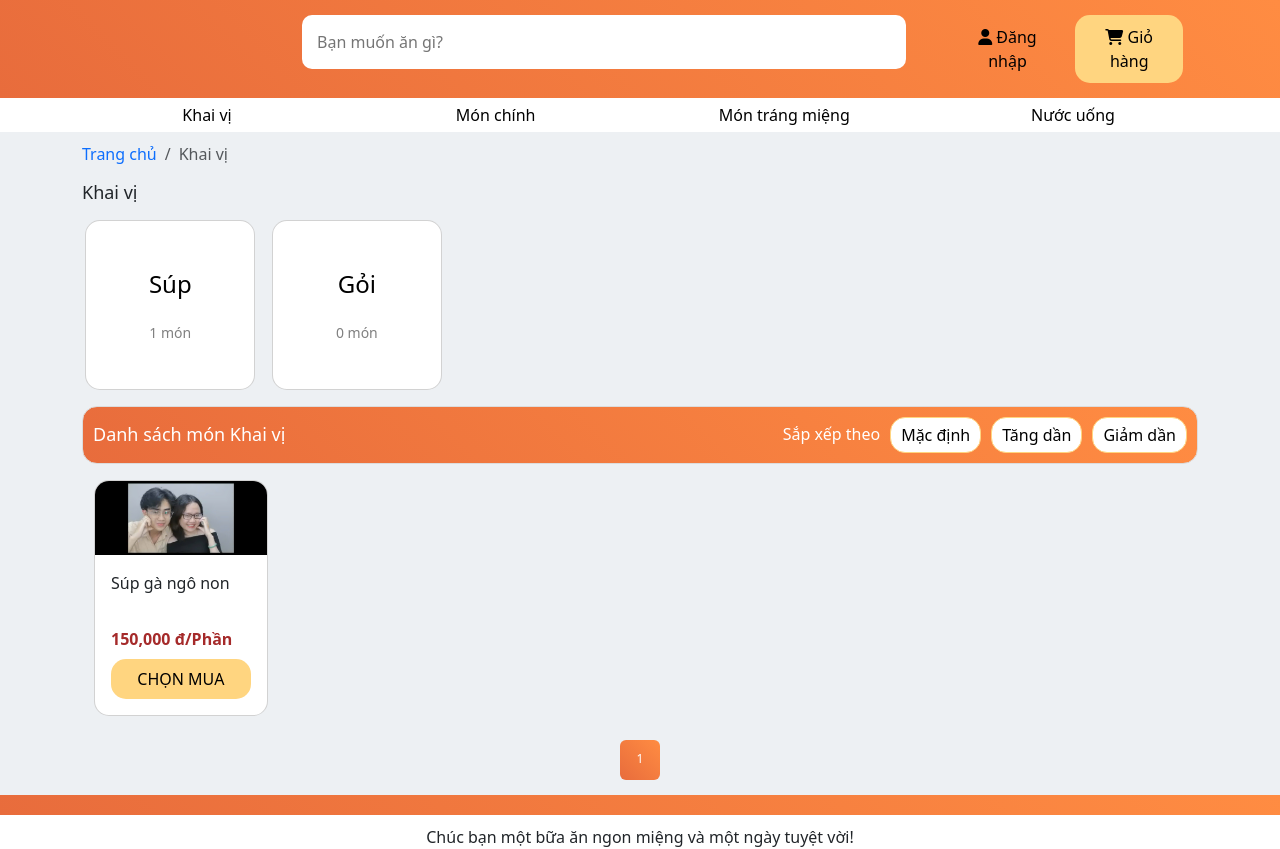
After one commit to MyHuyenGroup11/IE221.P11_Gr17, a Django app: a page that uses myWeb/products/templates/base.html in a window 1280 px wide; the page is wider, and only the part inside the window is pictured. The commit adds this page. Run offline with Django 5.2, Linux system fonts and the light colour scheme; data comes from the database, SQL or seed files in the repository; both versions use the stored data as it was after the commit; some libraries are stand-ins or nearby versions.

Commit message:
Trang ds món ăn cấp 1 + render dữ liệu

```diff
--- /dev/null
+++ b/myWeb/products/templates/PList_Lv1.html
@@ -0,0 +1,113 @@
+{% extends 'base.html' %}
+
+{% load static %}
+{% block content %}
+
+<link rel="stylesheet" href="{% static 'css/product_page_style.css' %}">
+<section class="bread-crumb">
+    <div class="container">
+        <nav aria-label="breadcrumb">
+            <ol class="breadcrumb">
+                {% for item in breadcrumb %}
+                    {% if forloop.last %}
+                        <li class="breadcrumb-item active" aria-current="page">{{ item.name }}</li>
+                    {% else %}
+                        <li class="breadcrumb-item"><a href="{{ item.url }}">{{ item.name }}</a></li>
+                    {% endif %}
+                {% endfor %}
+            </ol>
+        </nav>
+    </div>
+</section>
+
+<section class="categories">
+    <div class="container">
+        <h1>{{ cate_lv1.cate_1 }}</h1>
+        <div class="grid">
+            {% for category in categories_lv2 %}
+            <a href="#">
+                <div class="card">
+                    <div class="card-body">
+                        <p class="name-cate">{{ category.cate_2 }}</p>
+                        <p class="num-product">{{ category.num_products }} món</p>
+                    </div>
+                </div>
+            </a>
+            {% endfor %}
+        </div>
+    </div>
+</section>
+
+    <section class="product-list">
+        <div class="container">
+            <div class="product-header">
+                <div class="grid">
+                    <h1>Danh sách món {{cate_lv1.cate_1}}</h1>
+                    <div class="sort">
+                        <h2>Sắp xếp theo</h2>
+                        <button id="sort-default">Mặc định</button>
+                        <button id="sort-asc">Tăng dần</button>
+                        <button id="sort-desc">Giảm dần</button>
+
+                    </div>
+                </div>
+            </div>
+            <div class="filter-and-product-cards">
+                <div class="container">
+                    <div class="product-cards">
+                        <div class="grid" id="product-list">
+                            {% for product in page_obj %}
+                            <div class="card">
+                                <img src="{{ product.avatar_url }}" class="card-img-top" alt="{{product.prod_name}}">
+                                <div class="card-body">
+                                    <h5 class="card-title line-clamp">
+                                        {{product.prod_name}}
+                                    </h5>
+                                    <div class="product-info">
+                                        <p class="price">{{product.prod_price_formatted}} đ/Phần</p>
+                                    </div>
+                                    <button>CHỌN MUA</button>
+                                </div>
+                            </div>
+                            {% endfor %}
+                        </div>
+                    </div>
+
+                    <!-- Phân trang -->
+                    <div class="PhanTrang">
+                        <nav aria-label="Page navigation" class="mt-4">
+                            <ul class="pagination justify-content-center">
+                                {% if page_obj.has_previous %}
+                                <li class="page-item">
+                                    <a class="page-link" href="?page={{ page_obj.previous_page_number }}" aria-label="Previous">
+                                        <span aria-hidden="true">&laquo;</span>
+                                    </a>
+                                </li>
+                                {% endif %}
+
+                                {% for num in page_range %}
+                                    {% if num == '...' %}
+                                        <li class="page-item disabled"><span class="page-link">...</span></li>
+                                    {% else %}
+                                        <li class="page-item {% if page_obj.number == num %}active{% endif %}">
+                                            <a class="page-link" href="?page={{ num }}">{{ num }}</a>
+                                        </li>
+                                    {% endif %}
+                                {% endfor %}
+
+                                {% if page_obj.has_next %}
+                                <li class="page-item">
+                                    <a class="page-link" href="?page={{ page_obj.next_page_number }}" aria-label="Next">
+                                        <span aria-hidden="true">&raquo;</span>
+                                    </a>
+                                </li>
+                                {% endif %}
+                            </ul>
+                        </nav>
+                    </div>
+                </div>
+            </div>
+        </div>
+    </section>
+
+{% endblock %}
--- a/myWeb/products/templates/base.html
+++ b/myWeb/products/templates/base.html
@@ -52,7 +52,7 @@
             <ul>
                 {% for data in categories_data %}
                     <li class="dropdown">
-                        <a href="#">
+                        <a href="{% url 'categories_products' data.cate_lv1.cate_1 %}">
                             {{ data.cate_lv1.cate_1 }}
                         </a>
                         <div class="dropdown-content">
--- a/myWeb/products/urls.py
+++ b/myWeb/products/urls.py
@@ -3,7 +3,9 @@ from django.urls import path, include
 from . import views
 
 urlpatterns = [
-    path('', views.TrangChu, name='TrangChu')
+    path('', views.TrangChu, name='TrangChu'),
+
+    path('<str:cate_lv1_name>/', views.PList_Lv1, name='categories_products'),
 ]
 
 # setting url của hình ảnh
--- a/myWeb/products/views.py
+++ b/myWeb/products/views.py
@@ -1,13 +1,13 @@
-from django.shortcuts import render
+from django.shortcuts import get_object_or_404, render
 from django.http import HttpResponse
 from .models import *
-
+from django.core.paginator import Paginator
 # Create your views here.
 def TrangChu(request):
     # Lấy 6 món ăn
     products = Product.objects.all()
 
-    # Lấy sản phẩm và gắn URL của ảnh avatar vào từng sản phẩm
+    # Lấy món ăn và gắn URL của ảnh avatar vào từng món ăn
     for product in products:
         avatar = Product_Image.objects.filter(prod_name=product, is_avatar=True).first()
         product.avatar_url = avatar.ImageURL if avatar else None
@@ -15,12 +15,12 @@ def TrangChu(request):
      # Định dạng giá
         product.prod_price_formatted = "{:,.0f}".format(product.prod_price)
 
-    # Cập nhật số lượng sản phẩm cho tất phân loại 2
+    # Cập nhật số lượng món ăn cho tất phân loại 2
     categories_lv2 = Category_lv2.objects.all()
     for category in categories_lv2:
         category.update_num_products()
 
-    # Lấp top 14 phân loại 2 có nhiều sản phẩm nhất
+    # Lấp top 14 phân loại 2 có nhiều món ăn nhất
     top_categories = Category_lv2.objects.all().order_by('-num_products')[:14]
 
     context = {
@@ -28,3 +28,65 @@ def TrangChu(request):
         'top_categories': top_categories,
     }
     return render(request, 'TrangChu.html', context)
+
+def PList_Lv1(request, cate_lv1_name):
+    # Lấy danh mục cấp 1 dựa trên tên
+    cate_lv1 = get_object_or_404(Category_lv1, cate_1=cate_lv1_name)
+
+    # Lấy danh sách các danh mục cấp 2 thuộc danh mục cấp 1
+    categories_lv2 = Category_lv2.objects.filter(cate_1=cate_lv1)
+
+    # Lấy món ăn thuộc danh mục cấp 2
+    products = Product.objects.filter(prod_cate_lv2__in=categories_lv2)
+
+    # Cập nhật số lượng món ăn của từng category_lv2
+    for cate_lv2 in categories_lv2:
+        cate_lv2.update_num_products()
+
+    # Lấy món ăn và gắn URL của ảnh avatar vào từng món ăn
+    for product in products:
+        avatar = Product_Image.objects.filter(prod_name=product, is_avatar=True).first()
+        product.avatar_url = avatar.ImageURL if avatar else None
+
+        # Định dạng giá
+        product.prod_price_formatted = "{:,.0f}".format(product.prod_price)  # xxx.xxx
+
+    # Cập nhật breadcrumb
+    breadcrumb = [
+        {"name": "Trang chủ", "url": "/"},
+        {"name": cate_lv1.cate_1, "url": f"/{cate_lv1.cate_1}/"}
+    ]
+
+    # Phân trang với 12 món ăn mỗi trang
+    paginator = Paginator(products, 12)
+    page_number = request.GET.get('page')
+    page_obj = paginator.get_page(page_number)
+
+    # Xử lý hiển thị phân trang rút gọn
+    total_pages = paginator.num_pages
+    current_page = page_obj.number
+    if total_pages <= 7:
+        page_range = paginator.page_range
+    else:
+        if current_page <= 4:
+            page_range = list(range(1, 6)) + ['...'] + [total_pages]
+        elif current_page > total_pages - 4:
+            page_range = [1] + ['...'] + list(range(total_pages - 4, total_pages + 1))
+        else:
+            page_range = (
+                [1] + ['...']
+                + list(range(current_page - 1, current_page + 2))
+                + ['...']
+                + [total_pages]
+            )
+
+    # Cập nhật context
+    context = {
+        'cate_lv1': cate_lv1,
+        'categories_lv2': categories_lv2,
+        'page_obj': page_obj,
+        'page_range': page_range,
+        'breadcrumb': breadcrumb
+    }
+
+    return render(request, 'PList_Lv1.html', context)
--- a/myWeb/static/css/base.css
+++ b/myWeb/static/css/base.css
@@ -98,7 +98,6 @@ button {
 nav {
     background-color: white;
     margin-bottom: 10px;
-    box-shadow: 0px 4px 20px rgba(0, 0, 0, 0.2);
 }
 
 nav ul {
--- /dev/null
+++ b/myWeb/static/css/product_page_style.css
@@ -0,0 +1,260 @@
+
+ /* Category Card */
+
+ .categories .grid {
+    display:grid;
+    grid-template-columns: 1fr 1fr 1fr 1fr 1fr 1fr 1fr;
+    gap: 10px;
+    place-items: center;
+    width: 1296px;
+}
+
+.categories h1 {
+    font-size: 18px;
+    margin-bottom: 16px;
+}
+
+.categories .card {
+    background-color: white;
+    border-radius: 15px;
+    padding: 0;
+    display: flex;
+    width: 170px;
+    height: 170px;
+}
+
+.categories .card-body {
+    padding: 0;
+    display: flex;
+    flex-direction: column;
+    justify-content: center;
+    align-items: center;
+}
+
+.categories .card .card-body h5 {
+    font-size: 14px;
+    margin-top: 0;
+    margin-bottom: 4px;
+    text-align: center;
+}
+
+.categories .card .card-body .num-product {
+    font-size: 14px;
+    margin-top: 4px;
+    margin-bottom: 0px;
+    color: grey;
+}
+
+.categories .card .card-body .name-cate {
+    color: black;
+    font-size: 24px;
+}
+
+/* Product Header */
+.product-header {
+    margin-bottom: 16px;
+    margin-top: 16px;
+    background: linear-gradient(45deg, #E86C3C, #FF8C42);
+    border-radius: 15px;
+    color: white;
+    border: 1px solid gainsboro;
+}
+.product-header .sort {
+    display: flex;
+    gap: 10px;
+    justify-content: flex-end;
+    align-items: center;
+}
+.sort h2 {
+    font-size: 16px;
+    margin-bottom: 0;
+}
+.product-header .grid h1 {
+    font-size: 18px;
+    margin-bottom: 0;
+
+}
+.product-header .grid {
+    display: grid;
+    grid-template-columns: auto auto;
+    align-items: center;
+    padding: 10px;
+}
+
+/* Card of product */
+.card {
+    border-radius: 15px;
+    overflow: hidden;
+}
+
+.product-cards .card {
+    display: grid;
+}
+
+.card-img-top {
+    width: 100%;
+    height: 100%;
+    object-fit: contain;
+}
+
+.card-title {
+    font-size: 16px;
+    display: -webkit-box;              /* Bật chế độ flex cho line clamp */
+    -webkit-line-clamp: 1;            /* Hiển thị tối đa 2 dòng */
+    -webkit-box-orient: vertical;     /* Đặt hướng cho box */
+    overflow: hidden;                 /* Ẩn phần thừa nếu vượt quá */
+    text-overflow: ellipsis;          /* Thêm dấu "..." nếu nội dung bị cắt */
+    line-height: 1.5;                 /* Khoảng cách giữa các dòng */
+    min-height: calc(1.5em * 2);      /* Đảm bảo chiều cao 2 dòng (1.5em mỗi dòng) */
+}
+
+.product-cards .card .card-body button {
+    display: block;
+    margin: 8px auto 0;
+    width: 100%;
+    padding: 8px 16px;
+}
+.price {
+    font-size: 16px;
+
+    font-weight: bold;
+
+    color: brown;
+
+    margin: 2px 0;
+
+}
+
+.rate,
+.sold {
+    margin-bottom: auto;
+
+    font-size: 14px;
+    color: rgb(91, 91, 91);
+    margin: 0 4px;
+}
+
+.fa-heart {
+    color: rgb(91, 91, 91);
+    margin-right: 4px;
+}
+
+.vertical-line {
+    margin-bottom: auto;
+    margin-top: -1px;
+    font-size: 14px;
+    color: rgb(91, 91, 91);
+    margin: none;
+}
+
+.price del {
+    color: rgb(91, 91, 91);
+    min-height: 1em; /* Điều chỉnh chiều cao tối thiểu để giữ dòng trống */
+    display: inline-block; /* Đảm bảo `del` có thể áp dụng chiều cao */
+}
+
+
+/* Filter */
+.filter {
+    background-color: white;
+    border-radius: 15px;
+    border: 1px solid #ccc;
+    padding: 0 16px 0 16px;
+    width: 319px;
+    height: 250px;
+    /* position: sticky;
+    top: 10px; */
+}
+
+.filter h1 {
+    font-size: 18px;
+    padding: 16px 0 16px 0;
+    margin-bottom: 0;
+}
+.filter .fa {
+    margin-right: 10px;
+}
+
+.filter h2 {
+    font-size: 16px;
+}
+
+.filter-by-price, .filter-by-brand {
+    padding: 16px 0 16px 0;
+    border-top: 1px solid gainsboro;
+}
+
+
+/* Product List */
+.product-cards .grid {
+    display: grid;
+    grid-template-columns: 1fr 1fr 1fr 1fr 1fr 1fr;
+    gap: 10px;
+    width: auto;
+}
+
+
+/* Pagination */
+.PhanTrang nav {
+    background: transparent;
+    box-shadow: none;
+}
+
+.PhanTrang nav ul li {
+    width: 40px;  /* Thu nhỏ kích thước các nút phân trang */
+    padding: 0px; /* Thu gọn padding */
+    text-align: center;
+    font-size: 12px; /* Giảm kích thước font chữ */
+}
+
+.PhanTrang ul li a {
+    color: black;
+    width: 100%;
+    height: 40px;
+    font-size: 12px; /* Giảm kích thước font chữ của liên kết */
+    padding: 10px;
+    margin-bottom: 5px;
+}
+
+
+
+/* Styles for sorting buttons */
+.sort button {
+    background-color: white;
+    border: 1px solid #FFD580; /* Border color */
+    color: black; /* Text color */
+    padding: 5px 10px;
+    cursor: pointer;
+    transition: background-color 0.3s, color 0.3s;
+}
+
+.sort button.active {
+    background-color: #FFD580;
+    color: black;
+}
+
+/* Styles for sorting buttons when clicked */
+.sort button.clicked {
+    background-color: #fff;
+    color: #FFD580;
+    border-color: #FFD580;
+}
+
+.result {
+    padding-top: 20px;
+}
+
+.alert-warning {
+    margin-bottom: 300px;
+}
+
+/* Breadcrumb  */
+.breadcrumb {
+    background-color: #EDF0F3;
+}
+
+/* Page-link */
+.page-link {
+    background: linear-gradient(45deg, #E86C3C, #FF8C42);
+    border: none;
+}
```
Also changed, not shown: myWeb/static/css/TrangChu.css (+10 -16 lines), myWeb/db.sqlite3.
